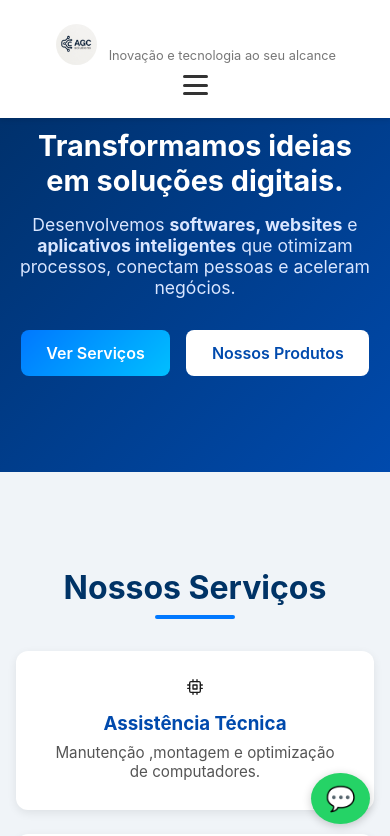
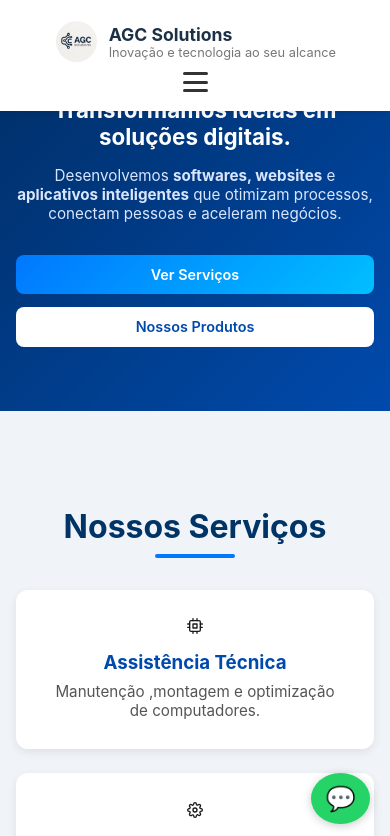
Before and after one commit to AbiudeChimuco/agcsolutions, a Next.js app: page / in a window 390 px wide. Shown: the top 836 px of the page. Built offline with nearby package versions, Linux system fonts and the light colour scheme.

Commit message:
Atualizando CSS e ajustes mobile

```diff
--- a/pages/index.tsx
+++ b/pages/index.tsx
@@ -80,6 +80,8 @@ export default function Home() {
         />
         <meta name="viewport" content="width=device-width, initial-scale=1" />
       </Head>
+
+
 
       {/* ===== CABEÇALHO ===== */}
       <header className="topbar fixed-top">
--- a/styles/globals.css
+++ b/styles/globals.css
@@ -1211,3 +1211,172 @@ body {
     transition: opacity 0.3s ease;
   }
 }
+.page-title {
+  color: #0070f3;
+  font-size: 2.5rem;
+  text-align: center;
+}
+.logo-text h1 {
+  font-size: 1.1rem;
+  font-weight: 700;
+  margin: 0;
+  color: #1c3046; /* sua cor desejada */
+}
+/* ======= RESPONSIVIDADE MOBILE ======= */
+@media (max-width: 768px) {
+  /* ===== HERO ===== */
+  .hero {
+    padding: 6rem 1rem 4rem;
+  }
+
+  .hero h2 {
+    font-size: 1.6rem;
+  }
+
+  .hero p {
+    font-size: 1rem;
+  }
+
+  .cta {
+    flex-direction: column;
+    gap: 0.8rem;
+  }
+
+  /* ===== PRODUTOS ===== */
+  .produtos-grid {
+    grid-template-columns: 1fr;
+    gap: 1.5rem;
+    padding: 0 1rem;
+  }
+
+  .produto-card {
+    padding: 20px;
+  }
+
+  .icon-wrapper {
+    width: 60px;
+    height: 60px;
+    font-size: 1.5rem;
+  }
+
+  .produto-card h3 {
+    font-size: 1.2rem;
+  }
+
+  .produto-card p {
+    font-size: 0.9rem;
+  }
+
+  .btn.small {
+    padding: 8px 16px;
+    font-size: 0.85rem;
+  }
+
+  /* ===== MISSÃO ===== */
+  .missao-grid {
+    grid-template-columns: 1fr;
+    gap: 20px;
+  }
+
+  .missao-card {
+    padding: 20px;
+  }
+
+  .missao-card h3 {
+    font-size: 1.2rem;
+  }
+
+  .missao-card p {
+    font-size: 0.95rem;
+  }
+
+  /* ===== SOBRE ===== */
+  .sobre-container {
+    flex-direction: column-reverse;
+    text-align: center;
+    gap: 30px;
+    padding: 0 1rem;
+  }
+
+  .sobre-text h2 {
+    font-size: 1.8rem;
+  }
+
+  .sobre-text p {
+    font-size: 1rem;
+  }
+
+  .btn.saiba-mais {
+    padding: 10px 20px;
+    font-size: 0.9rem;
+  }
+
+  .sobre-imagem .img-wrapper {
+    width: 100%;
+  }
+
+  /* ===== CONTATO ===== */
+  .contato-container {
+    grid-template-columns: 1fr;
+    gap: 2rem;
+    padding: 0 1rem;
+  }
+
+  .contact-list li {
+    flex-direction: row;
+    align-items: center;
+    gap: 0.6rem;
+  }
+
+  .btn-whatsapp {
+    width: 100%;
+    justify-content: center;
+  }
+
+  /* ===== FOOTER ===== */
+  .footer-content {
+    gap: 0.6rem;
+  }
+}
+
+/* ===== MINI MOBILE (até 480px) ===== */
+@media (max-width: 480px) {
+  .hero h2 {
+    font-size: 1.4rem;
+  }
+
+  .hero p {
+    font-size: 0.95rem;
+  }
+
+  .btn {
+    font-size: 0.9rem;
+    padding: 0.7rem 1.2rem;
+  }
+
+  .produtos-grid,
+  .missao-grid {
+    gap: 1rem;
+  }
+
+  .produto-card,
+  .missao-card {
+    padding: 15px;
+  }
+
+  .sobre-text h2 {
+    font-size: 1.6rem;
+  }
+
+  .sobre-text p {
+    font-size: 0.95rem;
+  }
+
+  .sobre-imagem .img-wrapper {
+    max-width: 100%;
+  }
+
+  .topbar-container {
+    padding: 0.6rem 1rem;
+  }
+}
```
